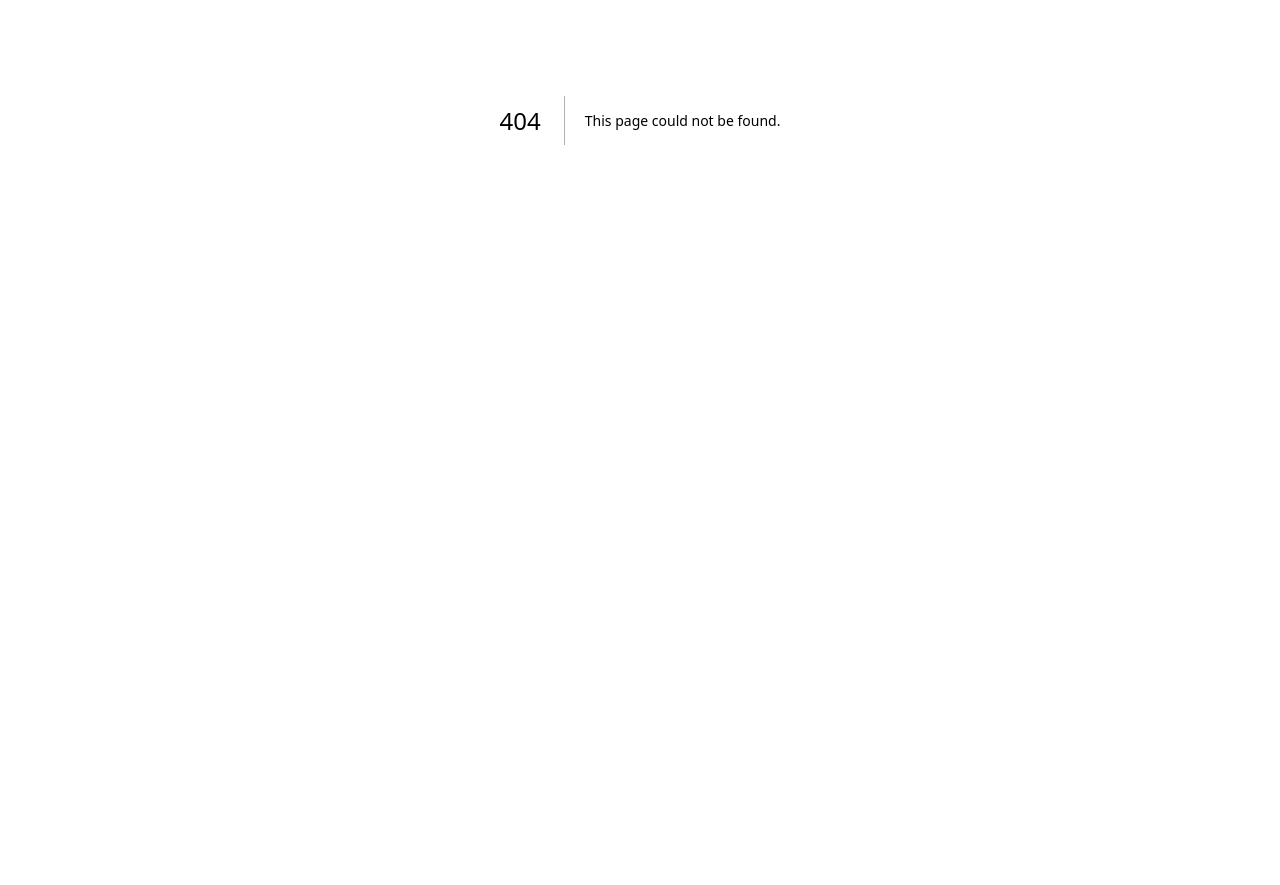
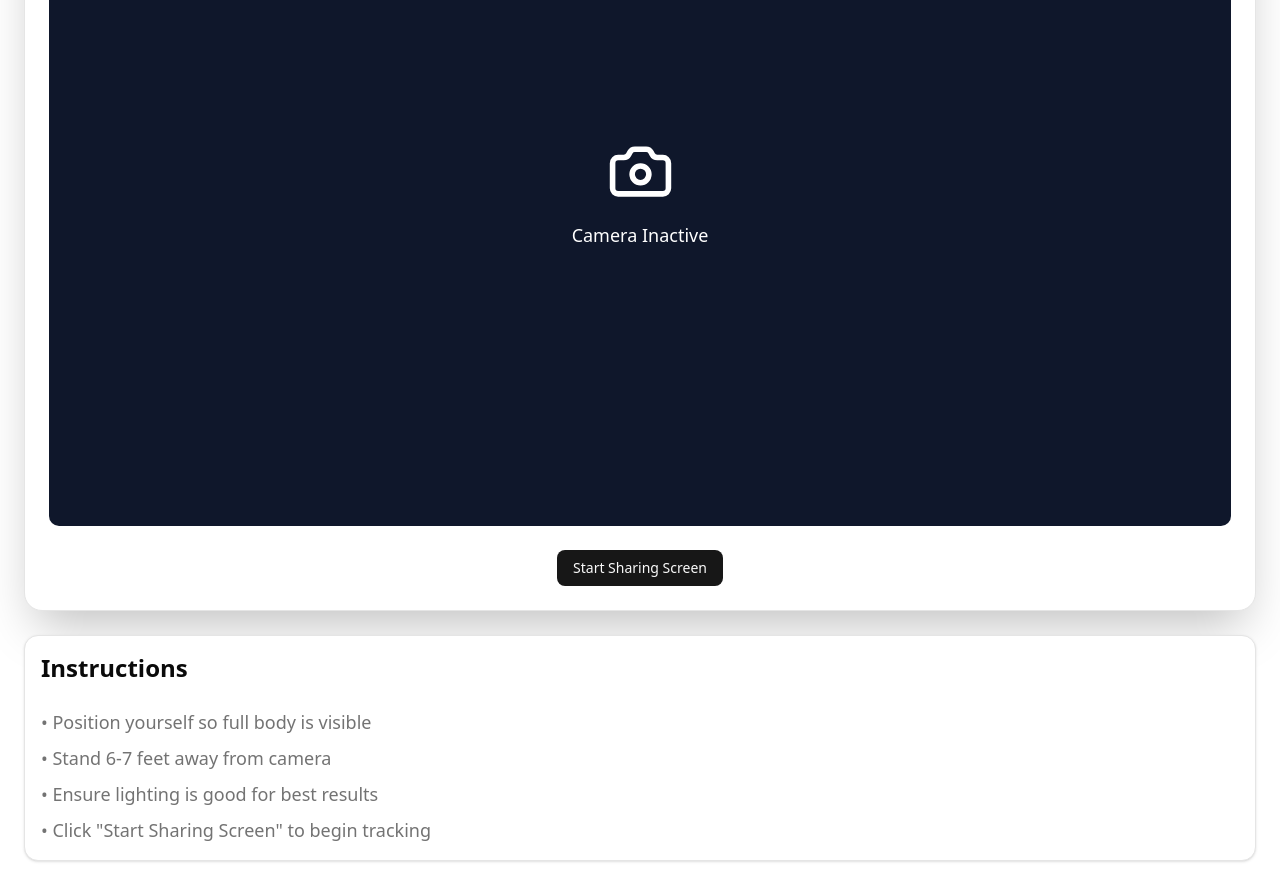
Before and after one commit to AndyyBanh/formcoach, a Next.js app in the folder frontend/: page /workout/bicep-curl in a window 1280 px wide. Before the commit this address had no page. Shown: the part 280-1165 px from the top of the page. Before the commit the page ends 800 px from the top, so only its background shows below. Built offline with nearby package versions, Linux system fonts and the light colour scheme.

Commit message:
Added workout pages

```diff
--- a/frontend/src/app/dashboard/page.tsx
+++ b/frontend/src/app/dashboard/page.tsx
@@ -1,5 +1,6 @@
 import { Button } from '@/components/ui/button'
 import { Card, CardAction, CardDescription, CardFooter, CardHeader, CardTitle } from '@/components/ui/card'
+import Link from 'next/link'
 import React from 'react'
 
 const page = () => {
@@ -15,9 +16,12 @@ const page = () => {
             Correct your bicep curl form, and keep track of reps.
           </CardDescription>
           <CardFooter className='flex justify-end'>
-            <Button className='w-full max-w-3xl'  >
-              <p className='text-lg'>Start Workout</p>
-            </Button>
+            <Link href='/workout/bicep-curl' className='w-full'>
+              <Button className='w-full max-w-3xl'  >
+                <p className='text-lg'>Start Workout</p>
+              </Button>
+            </Link>
+
           </CardFooter>
         </Card>
 
--- /dev/null
+++ b/frontend/src/app/workout/bicep-curl/page.tsx
@@ -0,0 +1,125 @@
+"use client";
+import { Button } from '@/components/ui/button';
+import { Card, CardDescription, CardTitle } from '@/components/ui/card';
+import { Camera } from 'lucide-react';
+import React, { useEffect, useRef, useState } from 'react'
+
+const page = () => {
+  const videoRef = useRef<HTMLVideoElement>(null); // displays video
+  const streamRef = useRef<MediaStream | null>(null); // manage connection
+  const [error, setError] = useState('');
+  const [isActive, setIsActive] = useState(false);
+
+  const startWebcam = async () => {
+    try {
+      setError('');
+      const stream = await navigator.mediaDevices.getUserMedia({
+        video: {
+          width: { ideal: 1280 },
+          height: { ideal: 720 }
+        }
+      });
+
+      if (videoRef.current) {
+          videoRef.current.srcObject = stream;
+          streamRef.current = stream;
+          setIsActive(true);
+      }
+
+    } catch(error) {
+      console.error('Error connecting to webcam');
+      setError('Unable to connect to webcam.');
+    }
+  };
+
+  const stopWebcam = () => {
+    if (streamRef.current) {
+      streamRef.current.getTracks().forEach(track => track.stop);
+      if (videoRef.current) {
+        videoRef.current.srcObject = null;
+      }
+    }
+    streamRef.current = null;
+    setIsActive(false);
+  };
+
+  useEffect(() => {
+    return () => {
+      stopWebcam();
+    };
+  }, []);
+
+  return (
+    <div className='min-h-screen flex flex-col items-center p-6'>
+      <div className='w-full max-w-4xl text-center'>
+        <h1 className='text-4xl font-bold'>Bicep Curl</h1>
+        <p className='text-md'>Position yourself in front of camer to begin</p>
+      </div>
+
+
+      {/* webcam */}
+      <div className='w-full bg-white border rounded-2xl shadow-2xl mt-7 p-6'>
+        <div className='relative aspect-video bg-slate-900 rounded-lg overflow-hidden '>
+          {!isActive && (
+            <div className='absolute inset-0 flex items-center justify-center'>
+              <div className='flex flex-col items-center justify-center'>
+                <Camera  className='text-white mb-4' size='67'/>
+                <p className='text-white text-lg'>Camera Inactive</p>
+              </div>
+            </div>
+
+          )}
+          <video
+            ref={videoRef}
+            autoPlay
+            playsInline
+            className={`w-full h-full object-cover ${!isActive ? `hidden` : ``}`}
+          />
+        </div>
+
+        {error && (
+          <div className='mt-4 bg-red-100 border border-red-400 rounded-lg text-white'>
+            {error}
+          </div>
+        )}
+       <div className='mt-6 flex justify-center'>
+        {!isActive ? (
+          <Button onClick={startWebcam}>
+            Start Sharing Screen
+          </Button>
+        ) : (
+          <Button onClick={stopWebcam}>
+            Stop Sharing Screen
+          </Button>
+        )}
+       </div>
+      </div>
+
+      <Card className='w-full p-4 mt-6'>
+        <CardTitle className='text-2xl'>
+          Instructions
+        </CardTitle>
+        <CardDescription>
+          <ul className='space-y-2 text-lg'>
+            <li>
+              • Position yourself so full body is visible
+            </li>
+            <li>
+              • Stand 6-7 feet away from camera
+            </li>
+            <li>
+              • Ensure lighting is good for best results
+            </li>
+            <li>
+              • Click "Start Sharing Screen" to begin tracking
+            </li>
+          </ul>
+
+        </CardDescription>
+      </Card>
+
+    </div>
+  )
+}
+
+export default page
```
